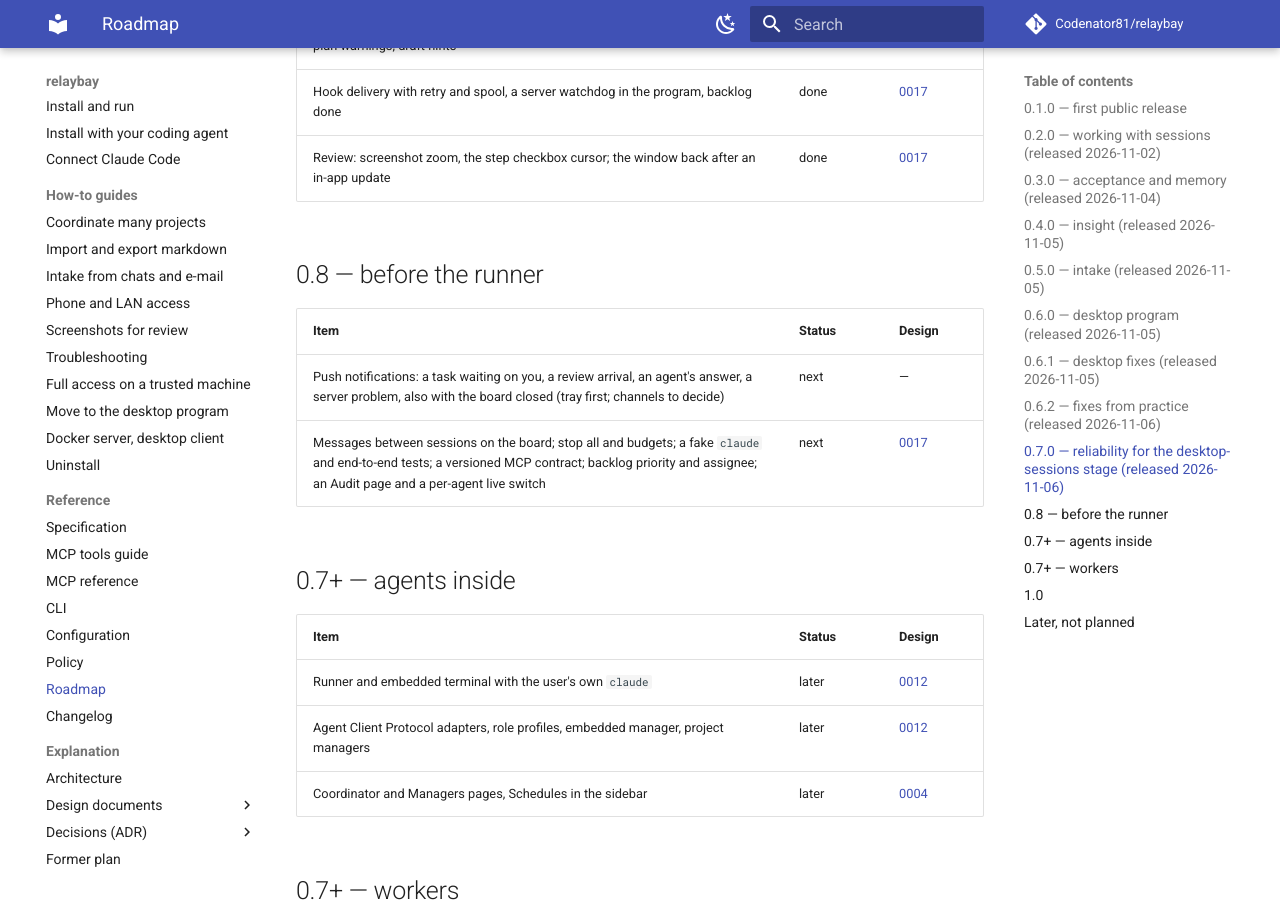
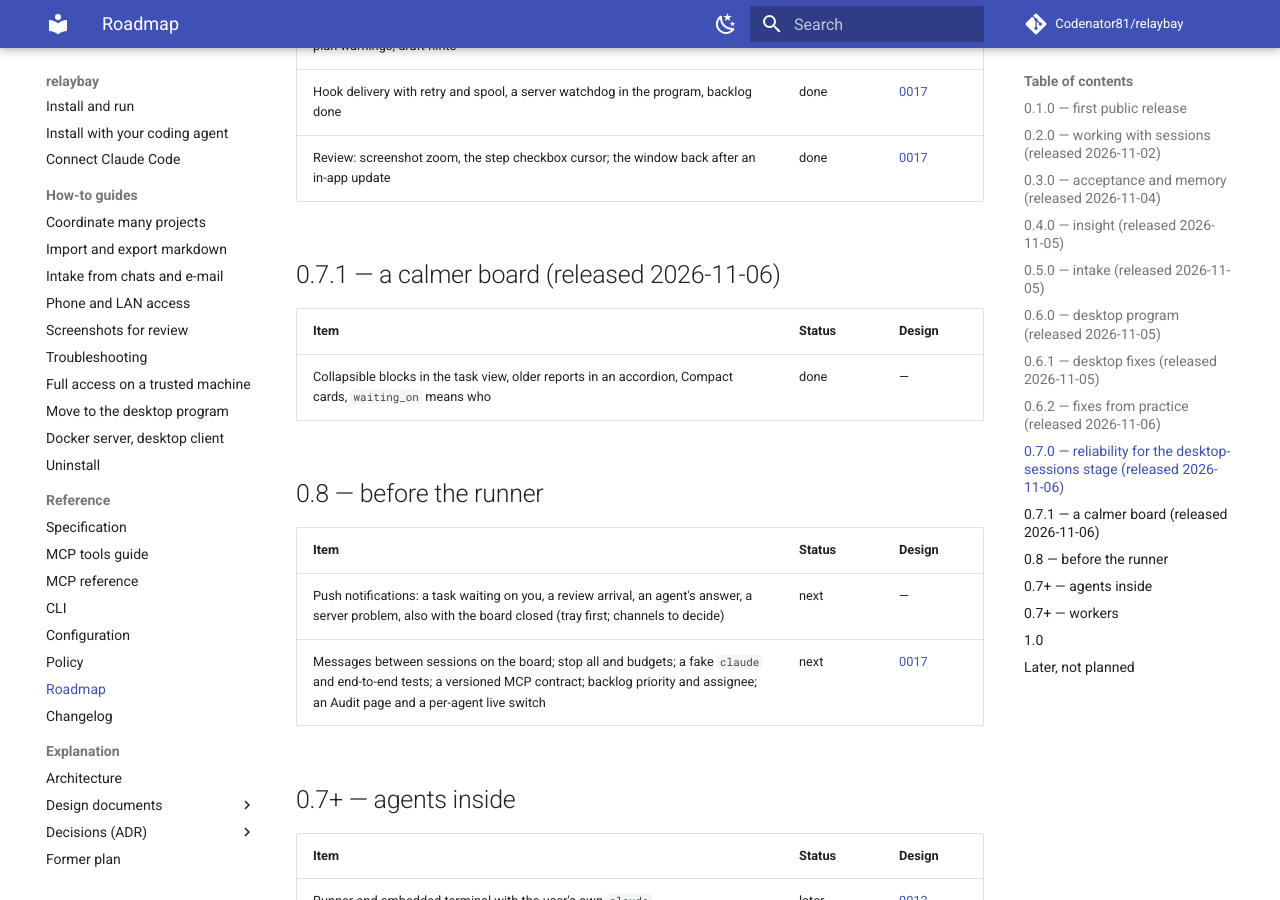
Before and after one commit to Codenator81/relaybay, an MkDocs documentation site: the page built from docs/ROADMAP.md, in a window 1280 px wide and 900 px high, scrolled down 4244 px. Built offline with MkDocs 1.6.1 and Material for MkDocs 9.7.7, drawn with Linux system fonts in a browser that asks for light colours; comment, search, counter and statistics services are not loaded.

```diff
--- a/docs/ROADMAP.md
+++ b/docs/ROADMAP.md
@@ -97,6 +97,12 @@ Ships when a coordinator runs its daily work from relaybay.
 | Hook delivery with retry and spool, a server watchdog in the program, backlog done | done | [0017](design/0017-readiness-for-agents-inside.md) |
 | Review: screenshot zoom, the step checkbox cursor; the window back after an in-app update | done | [0017](design/0017-readiness-for-agents-inside.md) |
 
+## 0.7.1 — a calmer board (released 2026-11-06)
+
+| Item | Status | Design |
+|---|---|---|
+| Collapsible blocks in the task view, older reports in an accordion, Compact cards, `waiting_on` means who | done | — |
+
 ## 0.8 — before the runner
 
 | Item | Status | Design |
--- a/docs/SPEC.md
+++ b/docs/SPEC.md
@@ -4,7 +4,7 @@ How relaybay behaves **now**: the concepts and every shipped feature. This page
 plans; upcoming work lives in the [roadmap](ROADMAP.md) and the [design documents](design/index.md).
 When a feature ships, its final behaviour moves here in the same pull request.
 
-Version covered: `0.7.0`. Anchors of the form `#spec-…` are stable and may be
+Version covered: `0.7.1`. Anchors of the form `#spec-…` are stable and may be
 linked from code, issues and other documents.
 
 Contents:
--- a/pyproject.toml
+++ b/pyproject.toml
@@ -1,6 +1,6 @@
 [project]
 name = "relaybay"
-version = "0.7.0"
+version = "0.7.1"
 description = "A live board and MCP server for coordinating many Claude Code sessions across projects."
 readme = "README.md"
 license = "MIT"
```
Also changed, not shown: CHANGELOG.md (+4 -1 lines), 1 other file.
